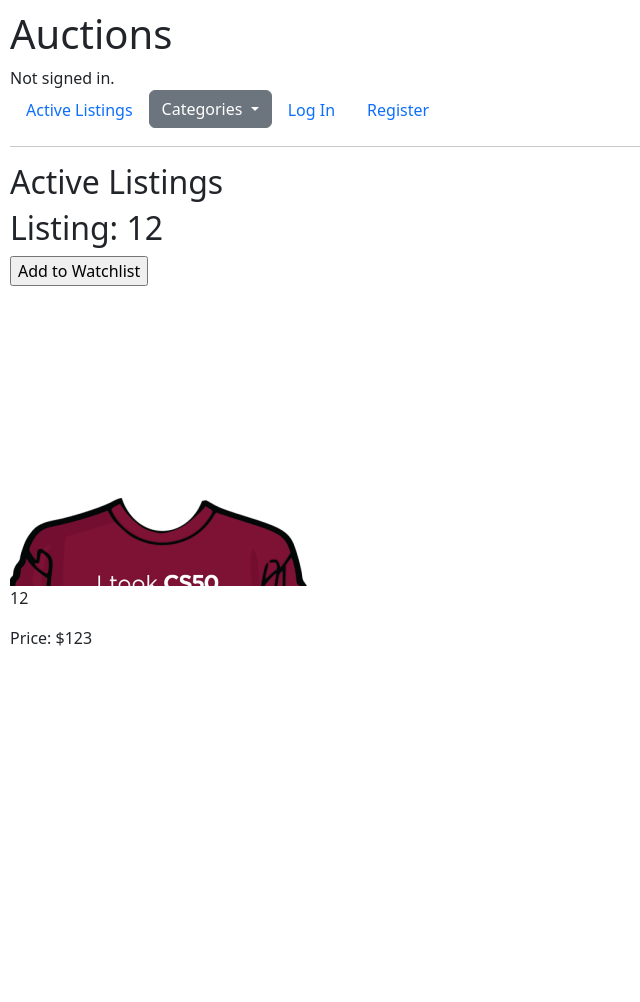
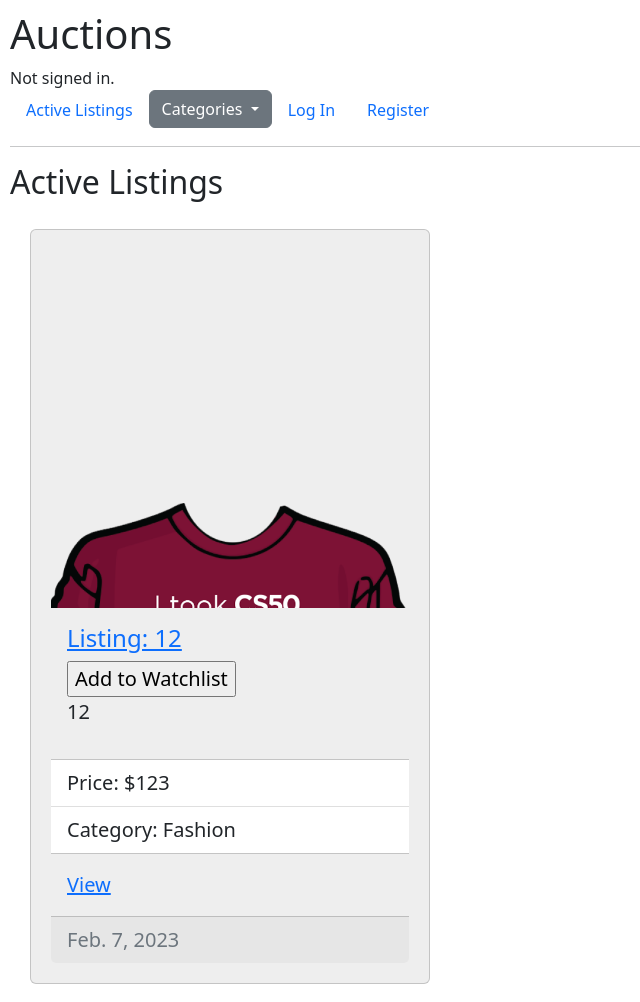
Before and after one commit to AlexW0lf1/cs50_myprojects, a Django app: page / in a window 1280 px wide. Shown: the top 1002 px of the page, without its empty margins (0-640 px from the left). Before the commit the page ends 646 px from the top, so only its background shows below. Run offline with Django 3.2, Linux system fonts and the light colour scheme; data comes from the database, SQL or seed files in the repository; both versions use the stored data as it was after the commit.

Commit message:
Working on styles

```diff
--- a/auctions/models.py
+++ b/auctions/models.py
@@ -20,6 +20,7 @@ class Lot(models.Model):
     image = models.ImageField(blank=True)
     category = models.CharField(max_length=100, choices=CATEGORIES, blank=True)
     status = models.CharField(max_length=100, default="Active")
+    created = models.DateField(auto_now_add=True)
     watching = models.ManyToManyField(User, blank=True, related_name="watchlist")
     seller = models.ForeignKey(User, on_delete=models.CASCADE, related_name="lots")
     winner = models.ForeignKey(User, on_delete=models.CASCADE, blank=True, null=True, default=None)
--- a/auctions/static/auctions/styles.css
+++ b/auctions/static/auctions/styles.css
@@ -5,3 +5,16 @@ body {
 .image{
     max-height: 300px;
 }
+
+#container {
+    display: flex;
+    flex-wrap: wrap;
+}
+
+#container > div {
+    background-color: #eeeeee;
+    font-size: 20px;
+    margin: 20px;
+    padding: 20px;
+    width: 400px;
+}
--- a/auctions/templates/auctions/category.html
+++ b/auctions/templates/auctions/category.html
@@ -12,6 +12,7 @@
     <form action="{% url 'watchlist' %}" method="post">
         {% csrf_token %}
         <input type="hidden" value="remove" name="remove">
+        <input type="hidden" value="{{lot.id}}" name="lot_id">
         <input type="submit" value="Remove from Watchlist">
     </form>
     {% else %}
@@ -19,6 +20,7 @@
     <form action="{% url 'watchlist' %}" method="post">
         {% csrf_token %}
         <input type="hidden" value="add" name="add">
+        <input type="hidden" value="{{lot.id}}" name="lot_id">
         <input type="submit" value="Add to Watchlist">
     </form>
     {% endif %}
--- a/auctions/templates/auctions/index.html
+++ b/auctions/templates/auctions/index.html
@@ -3,15 +3,23 @@
 
 {% block body %}
     <h2>Active Listings</h2>
-
+    <div id="container">
         {% for lot in lots %}
-    <h2>Listing: {{ lot.title }} {% if lot.seller == user %} (Yours) {% endif %}</h2>
+        <div class="card">
+            {% if lot.image %}
+            <img class="card-img-top" src="{{ lot.image.url }}" alt="No image">
+            {% else %}
+            <img class="card-img-top" src="{% static 'images/no.jpg' %}" alt="No image">
+            {% endif %}
+            <div class="card-body">
+                <h4 class="card-title"><a href="{% url 'listing' lot.id %}"> Listing: {{ lot.title }} {% if lot.seller == user %} (Yours) {% endif %}</a></h2>
                 {% if user in lot.watching %}
                 <div class="tag">Watchlist</div>
                 <!-- Remove from Watchlist -->
                 <form action="{% url 'watchlist' %}" method="post">
                     {% csrf_token %}
                     <input type="hidden" value="remove" name="remove">
+                    <input type="hidden" value="{{lot.id}}" name="lot_id">
                     <input type="submit" value="Remove from Watchlist">
                 </form>
                 {% else %}
@@ -19,19 +27,57 @@
                 <form action="{% url 'watchlist' %}" method="post">
                     {% csrf_token %}
                     <input type="hidden" value="add" name="add">
+                    <input type="hidden" value="{{lot.id}}" name="lot_id">
                     <input type="submit" value="Add to Watchlist">
                 </form>
                 {% endif %}
-    {% if lot.image %}
-    <img class="image" src="{{ lot.image.url }}" alt="No image">
-    {% else %}
-    <img class="image" src="{% static 'images/no.jpg' %}" alt="No image">
-    {% endif %}
-    <div class="description">
+                <div class="card-text">
                     <p>
                         {{ lot.description }}
                     </p>
                 </div>
-    <p class="price">Price: ${{lot.price}}</p>
+            </div>
+            <ul class="list-group list-group-flush">
+                <li class="list-group-item">Price: ${{lot.price}}</li>
+                <li class="list-group-item">Category: {{lot.category}}</li>
+            </ul>
+            <div class="card-body">
+                <a href="{% url 'listing' lot.id %}" class="card-link">View</a>
+            </div>
+            <div class="card-footer text-muted">
+                {{lot.created}}
+            </div>
+        </div>
         {% endfor %}
+    </div>
+
+    <!-- Card temporary code -->
+    <div class="card" style="width: 30rem;">
+        <img class="card-img-top" src="..." alt="Card image cap">
+        <div class="card-body">
+          <h5 class="card-title">Card title</h5>
+          <p class="card-text">Some quick example text to build on the card title and make up the bulk of the card's content.</p>
+        </div>
+        <ul class="list-group list-group-flush">
+          <li class="list-group-item">Cras justo odio</li>
+          <li class="list-group-item">Dapibus ac facilisis in</li>
+          <li class="list-group-item">Vestibulum at eros</li>
+        </ul>
+        <div class="card-body">
+          <a href="#" class="card-link">Card link</a>
+          <a href="#" class="card-link">Another link</a>
+        </div>
+        <div class="card-footer text-muted">
+            2 days ago
+        </div>
+      </div>
+
+      <div class="container-fluid">
+        <div class="row">
+            <div class="col-md-6">
+            </div>
+            <div class="col-md-6">
+            </div>
+        </div>
+    </div>
 {% endblock %}
--- a/auctions/templates/auctions/layout.html
+++ b/auctions/templates/auctions/layout.html
@@ -40,9 +40,6 @@
             </li>
             {% if user.is_authenticated %}
                 <li class="nav-item">
-                    <a class="nav-link" href="{% url 'logout' %}">Log Out</a>
-                </li>
-                <li class="nav-item">
                     <a class="nav-link" href="{% url 'watchlist' %}">Watchlist</a>
                 </li>
                 <li class="nav-item">
@@ -50,6 +47,9 @@
                 </li>
                 <li class="nav-item">
                     <a class="nav-link" href="{% url 'your' %}">Your Listings</a>
+                </li>
+                <li class="nav-item">
+                    <a class="nav-link" href="{% url 'logout' %}">Log Out</a>
                 </li>
             {% else %}
                 <li class="nav-item">
--- a/auctions/templates/auctions/lot.html
+++ b/auctions/templates/auctions/lot.html
@@ -15,6 +15,7 @@
     <form action="{% url 'watchlist' %}" method="post">
         {% csrf_token %}
         <input type="hidden" value="remove" name="remove">
+        <input type="hidden" value="{{lot.id}}" name="lot_id">
         <input type="submit" value="Remove from Watchlist">
     </form>
     {% else %}
@@ -22,6 +23,7 @@
     <form action="{% url 'watchlist' %}" method="post">
         {% csrf_token %}
         <input type="hidden" value="add" name="add">
+        <input type="hidden" value="{{lot.id}}" name="lot_id">
         <input type="submit" value="Add to Watchlist">
     </form>
     {% endif %}
@@ -35,6 +37,7 @@
             {{ lot.description }}
         </p>
     </div>
+    <div class="created">{{lot.created}}</div>
     <p class="price">Price: ${{lot.price}}</p>
     {% if user.is_authenticated %}
     {% if lot.seller != user %}
--- a/auctions/templates/auctions/your_lots.html
+++ b/auctions/templates/auctions/your_lots.html
@@ -17,5 +17,7 @@
         </p>
     </div>
     <p class="price">Price: ${{lot.price}}</p>
+    {% empty %}
+    <h3>You haven't placed any listings yet</h3>
     {% endfor %}
 {% endblock %}
--- a/auctions/views.py
+++ b/auctions/views.py
@@ -184,7 +184,13 @@ def listing(request, lot_id):
 @login_required(login_url='/login')
 def watchlist_view(request):
     user = request.user
-    watchlist = user.watchlist
+    if request.method == "POST":
+        form = request.POST
+        if form.get("add"):
+            user.watchlist.add(Lot.objects.get(pk=form.get("lot_id")))
+        if form.get("remove"):
+            user.watchlist.remove(Lot.objects.get(pk=form.get("lot_id")))
+    watchlist = user.watchlist.all()
     return render(request, "auctions/watchlist.html", {
         "watchlist": watchlist,
     })
```
Also changed, not shown: auctions/templates/auctions/watchlist.html (+2 -7 lines), auctions/migrations/0008_lot_created.py (added), db.sqlite3. Lines whose indentation alone changed are shown as unchanged.
